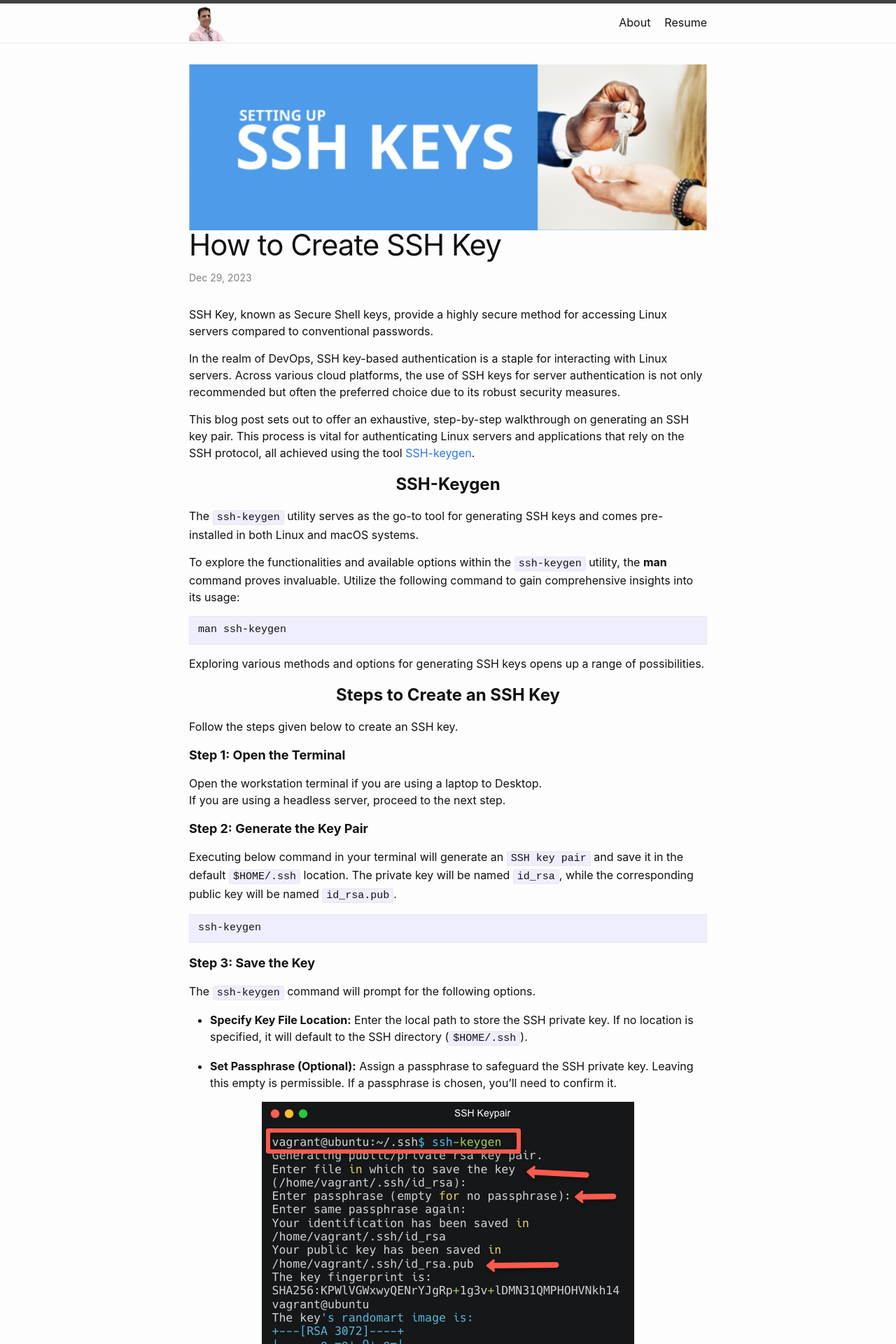
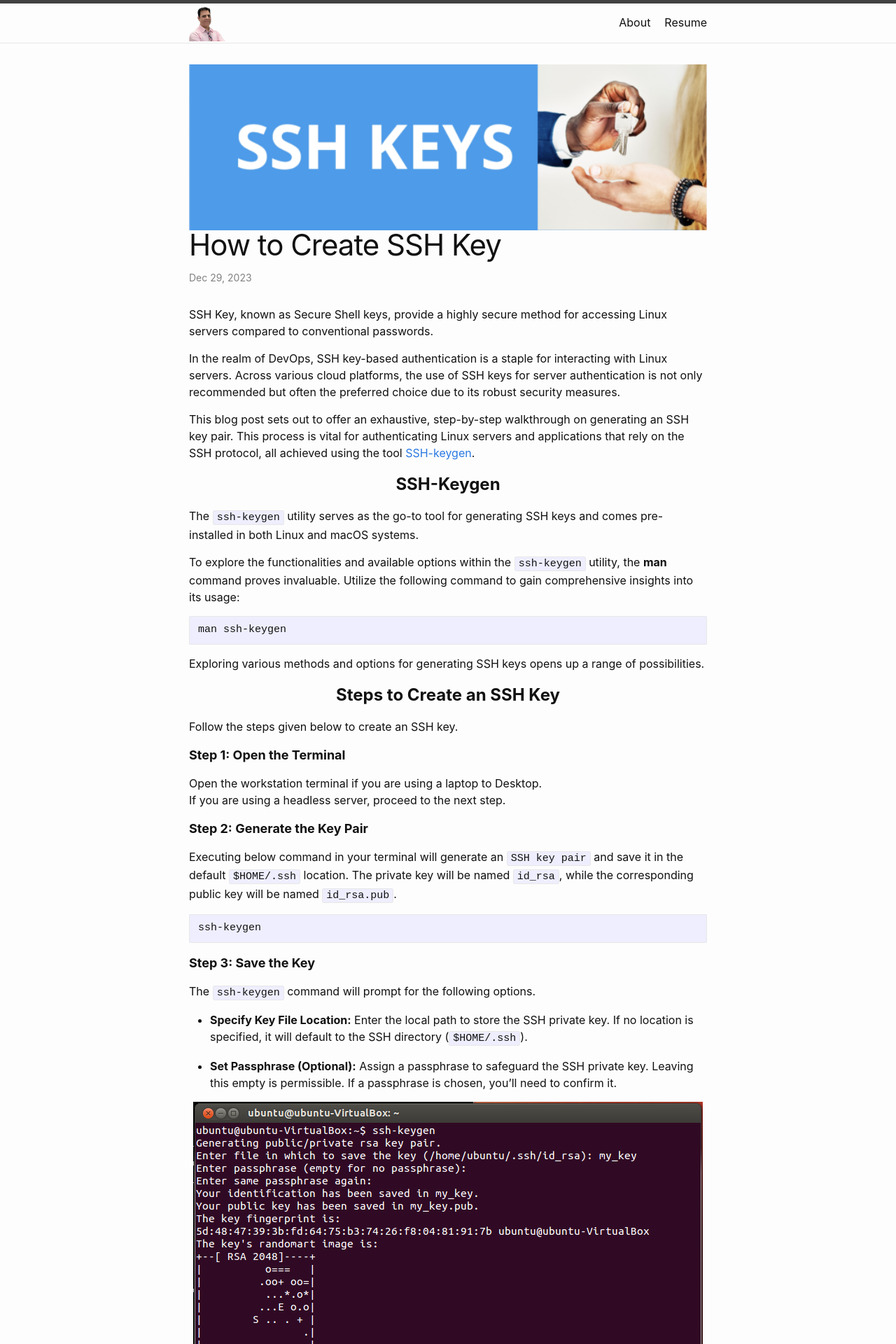
Before and after one commit to naresh3774/blogs, a Jekyll site: the page built from _posts/2023-12-29-ssh-key.md, in a window 1280 px wide. Shown: the top 1920 px of the page at 70% size. Built offline with Jekyll 4.4.1, drawn with Linux system fonts in a browser that asks for light colours.

Commit message:
post updated 1

````diff
--- a/_posts/2023-12-29-ssh-key.md
+++ b/_posts/2023-12-29-ssh-key.md
@@ -46,7 +46,7 @@ The ```ssh-keygen``` command will prompt for the following options.
 -  **Set Passphrase (Optional):** Assign a passphrase to safeguard the SSH private key. Leaving this empty is permissible. If a passphrase is chosen, you'll need to confirm it. <br>
 
 <p align="center">
-  <img src="/images/post-images/key-pair-terminal-1.png" alt="key-pair-terminal">
+  <img src="/images/post-images/ssh-keygen-2.png" alt="key-pair-terminal">
 </p>
 
 <p style="text-align:left;font-size:18px;"><strong>Step 4: Key Created</strong></p>
````
Also changed, not shown: images/post-images/key-pair-terminal-1.png (deleted), images/post-images/ssh-key-1.png, images/post-images/ssh-keygen-2.png (added).
